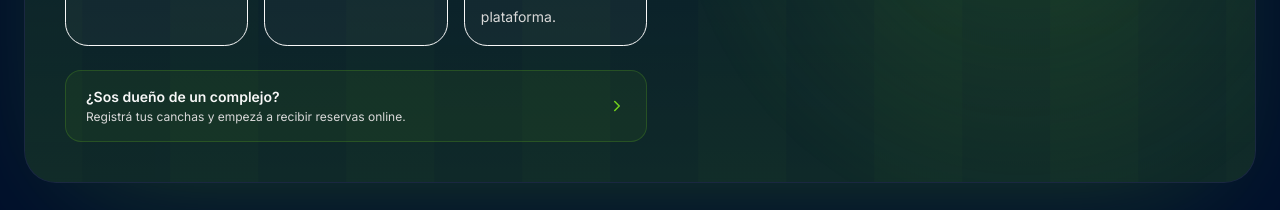
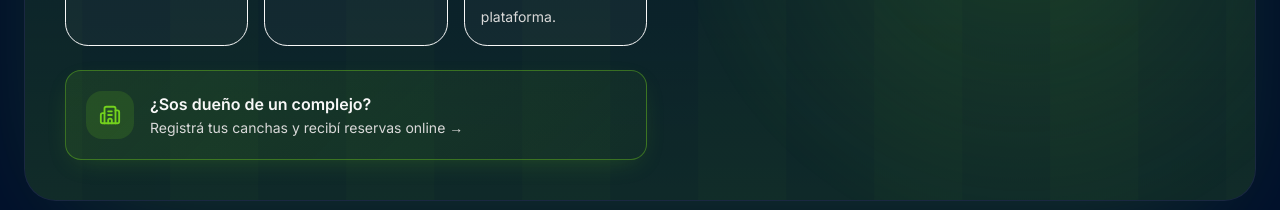
Before and after one commit to rubendevlop/gestion-canchas-frontend, a React (Vite) app: page / in a window 1280 px wide. Shown: the part 1180-1390 px from the top of the page. Built offline with nearby package versions, Linux system fonts and the light colour scheme; no server answers; a web font is replaced by a local one.

Commit message:
fix error colores

```diff
--- a/src/pages/LandingPage.jsx
+++ b/src/pages/LandingPage.jsx
@@ -2,6 +2,7 @@ import { useEffect, useState } from 'react';
 import { Link, useLocation, useNavigate } from 'react-router-dom';
 import {
   ArrowRight,
+  Building2,
   CalendarRange,
   ChevronRight,
   Loader2,
@@ -206,13 +207,15 @@ export default function LandingPage() {
                 <button
                   type="button"
                   onClick={() => navigate('/register?tipo=owner')}
-                  className="mt-6 flex w-full items-center justify-between gap-4 rounded-2xl border border-primary/20 bg-primary/[0.06] px-5 py-4 text-left transition hover:border-primary/36 hover:bg-primary/[0.10]"
+                  className="mt-6 flex w-full items-center gap-4 rounded-2xl border border-primary/40 bg-[linear-gradient(135deg,rgba(115,209,29,0.12),rgba(115,209,29,0.04))] px-5 py-5 text-left shadow-[0_8px_28px_-12px_rgba(115,209,29,0.28)] transition hover:border-primary/60 hover:bg-[linear-gradient(135deg,rgba(115,209,29,0.18),rgba(115,209,29,0.08))] hover:shadow-[0_12px_36px_-12px_rgba(115,209,29,0.4)]"
                 >
-                  <div>
-                    <p className="text-sm font-semibold text-white">¿Sos dueño de un complejo?</p>
-                    <p className="mt-0.5 text-xs text-slate-400">Registrá tus canchas y empezá a recibir reservas online.</p>
+                  <div className="flex h-12 w-12 shrink-0 items-center justify-center rounded-2xl bg-primary/15 text-primary">
+                    <Building2 size={22} />
                   </div>
-                  <ChevronRight size={18} className="shrink-0 text-primary" />
+                  <div className="min-w-0 flex-1">
+                    <p className="text-base font-bold text-white">¿Sos dueño de un complejo?</p>
+                    <p className="mt-0.5 text-sm text-slate-300">Registrá tus canchas y recibí reservas online →</p>
+                  </div>
                 </button>
               </div>
 
```
